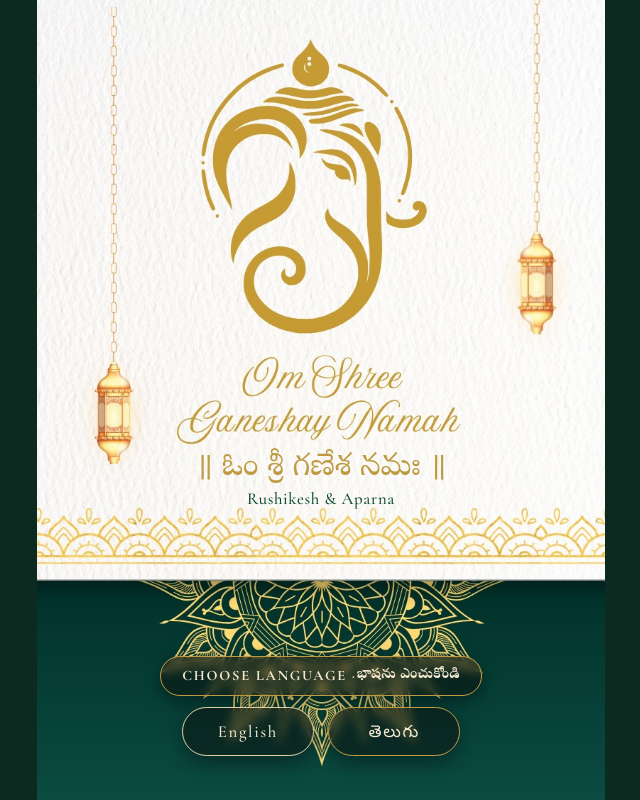
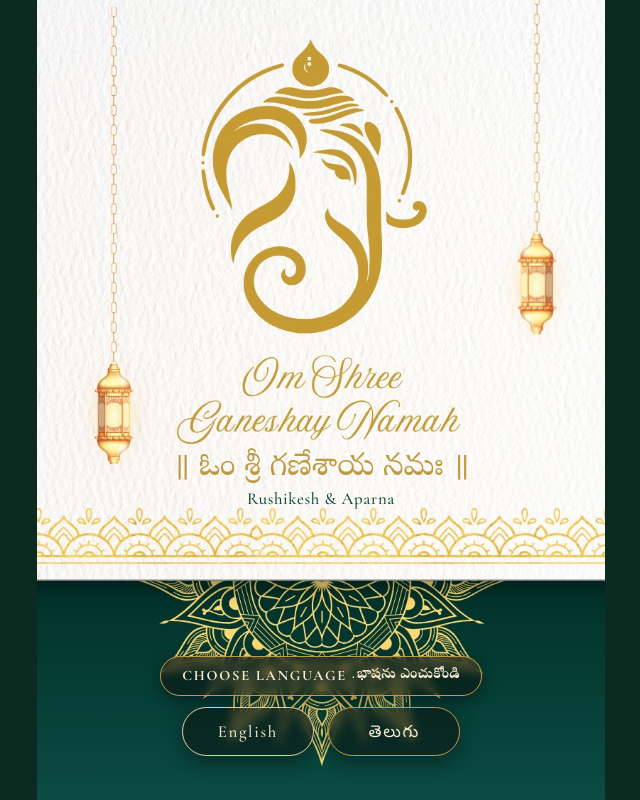
Before and after one commit to aparna-weds-rushikesh/aparna-weds-rushikesh.github.io, a plain HTML site: page index.html in a window 1280 px wide. Shown: the top 800 px of the page, without its empty margins (319-959 px from the left). Drawn offline with nearby package versions, Linux system fonts and the light colour scheme; a web font is replaced by a local one.

Commit message:
Fix Telugu invocation: Ganeshaya Namaha
Co-Authored-By: Claude Opus 4.8 <noreply@anthropic.com>

```diff
--- a/index.html
+++ b/index.html
@@ -232,7 +232,7 @@ a{color:inherit;text-decoration:none}
   <div class="art">
     <img class="art-img" src="images/theme-goldvintage.jpg" alt="">
     <div class="splash-head" aria-hidden="true">
-      <div class="sh-invoke">॥ ఓం శ్రీ గణేశ నమః ॥</div>
+      <div class="sh-invoke">॥ ఓం శ్రీ గణేశాయ నమః ॥</div>
       <div class="sh-names">Rushikesh &amp; Aparna</div>
     </div>
     <div class="splash" id="splash">
```
